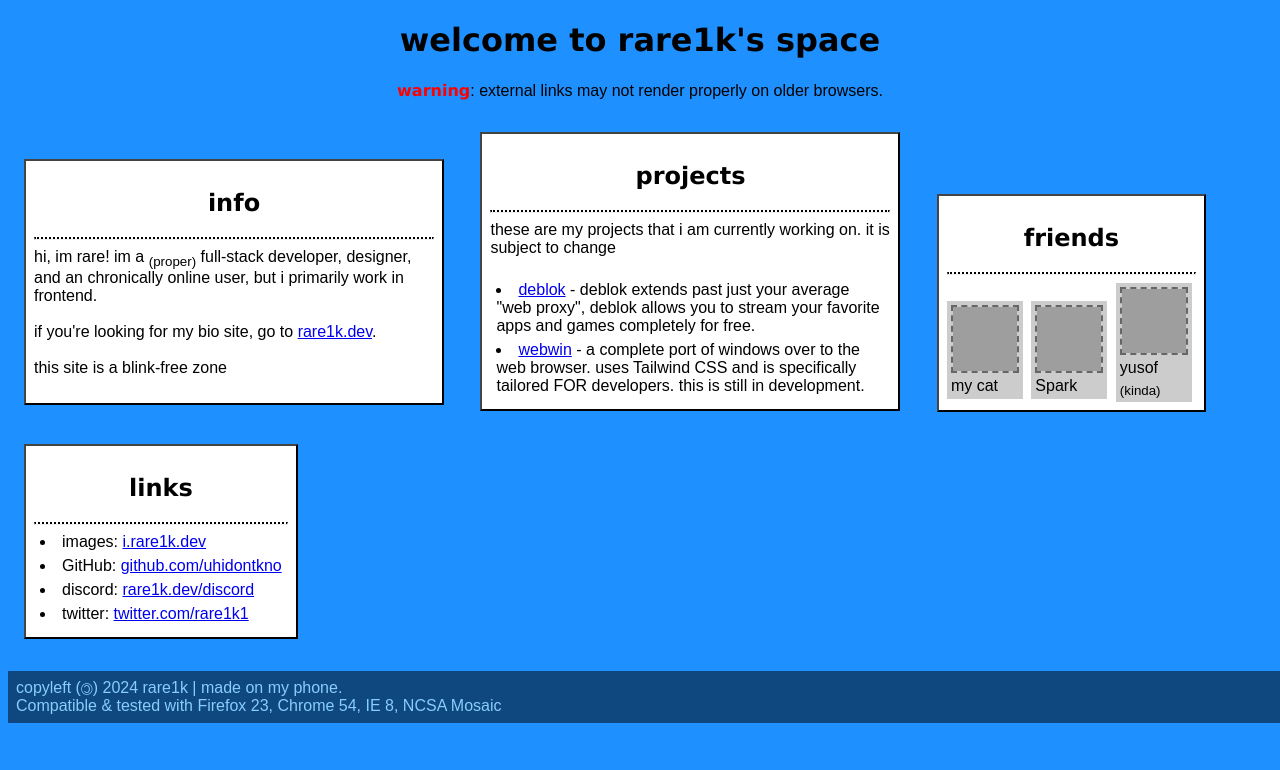
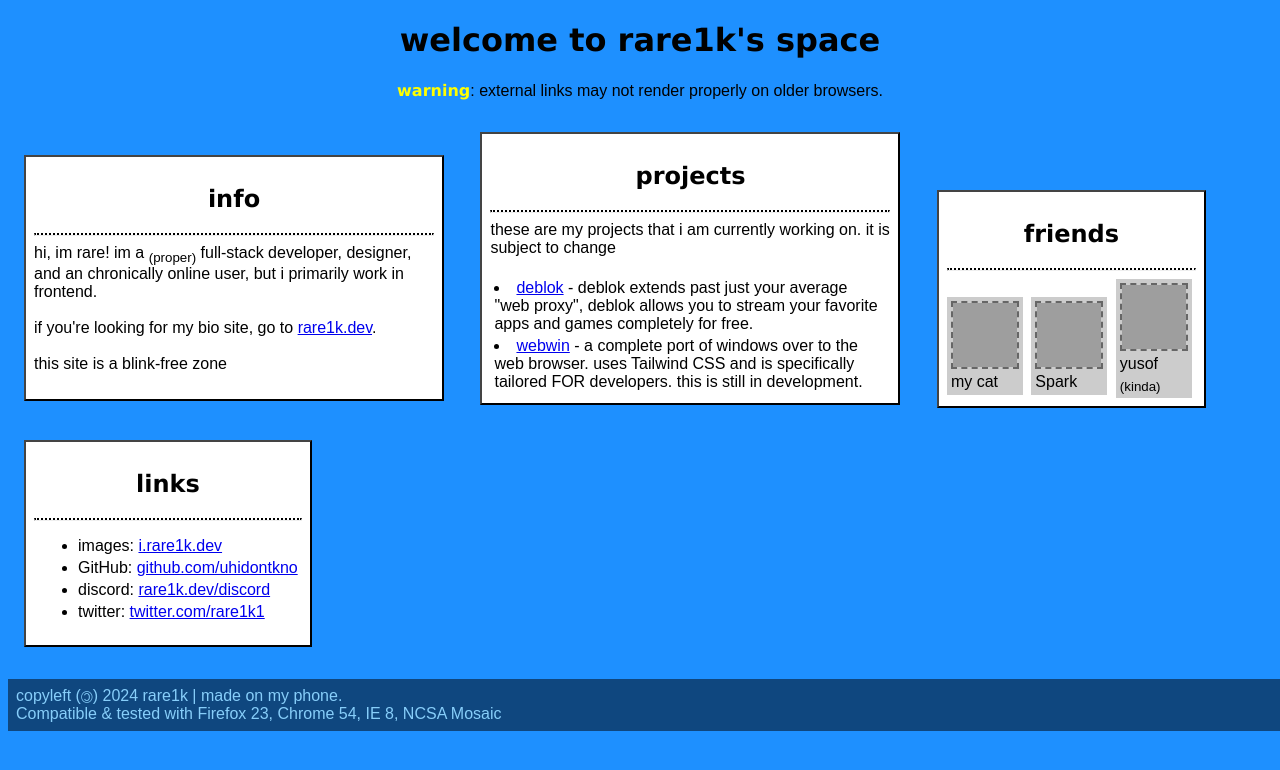
Before and after one commit to uhidontkno/space, a plain HTML site: page index.html in a window 1280 px wide. Drawn offline with Linux system fonts and the light colour scheme; grey boxes are pictures that could not be loaded; a web font is replaced by a local one.

Commit message:
Update index.html

```diff
--- a/index.html
+++ b/index.html
@@ -11,14 +11,14 @@
       div {border:2px outset #444; background-color:white; padding:8px;min-height:100px;width:fit-content;max-width:400px;margin:16px;display:inline-block;}
       hr {border-top:2px dotted black;}
       a:active {background-color:lightskyblue;color:blue;padding-left:6px; padding-right:6px;}
-      img {max-width:72px !important;}
-      li {margin:6px;}
+      img {max-width:72px !important; /* attempt to fix fallback */}
+      li {margin:4px; /* fix firefox 23 */}
     </style>
 </head>
 <body>
     <center>
       <h1>welcome to rare1k's space</h1>
-      <p><font color="red"><strong>warning</strong></font>: external links may not render properly on older browsers.</p>
+      <p><font color="yellow"><strong>warning</strong></font>: external links may not render properly on older browsers.</p>
     </center>
     <grid style="display:inline">
     <div id="info">
@@ -68,10 +68,12 @@
       <h2>links</h2>
       </center>
       <hr>
+                    <ul>
      <li>images: <a href="https://i.rare1k.dev">i.rare1k.dev</a></li>
       <li>GitHub: <a href="https://github.com/uhidontkno">github.com/uhidontkno</a></li>
         <li>discord: <a href="https://rare1k.dev/discord">rare1k.dev/discord</a></li>
          <li>twitter: <a href="https://rare1k.dev/twitter">twitter.com/rare1k1</a></li>
+                        </ul>
     </div>
     </grid>
     <br>
```
